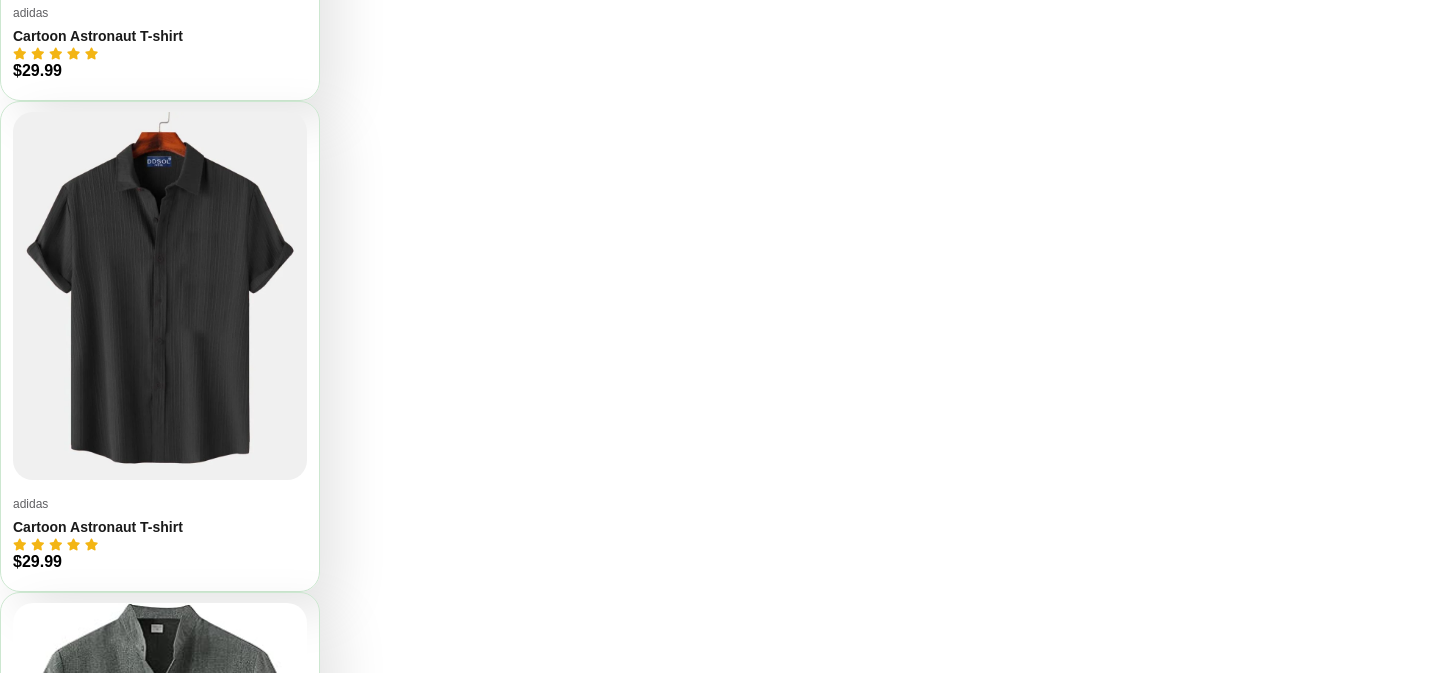
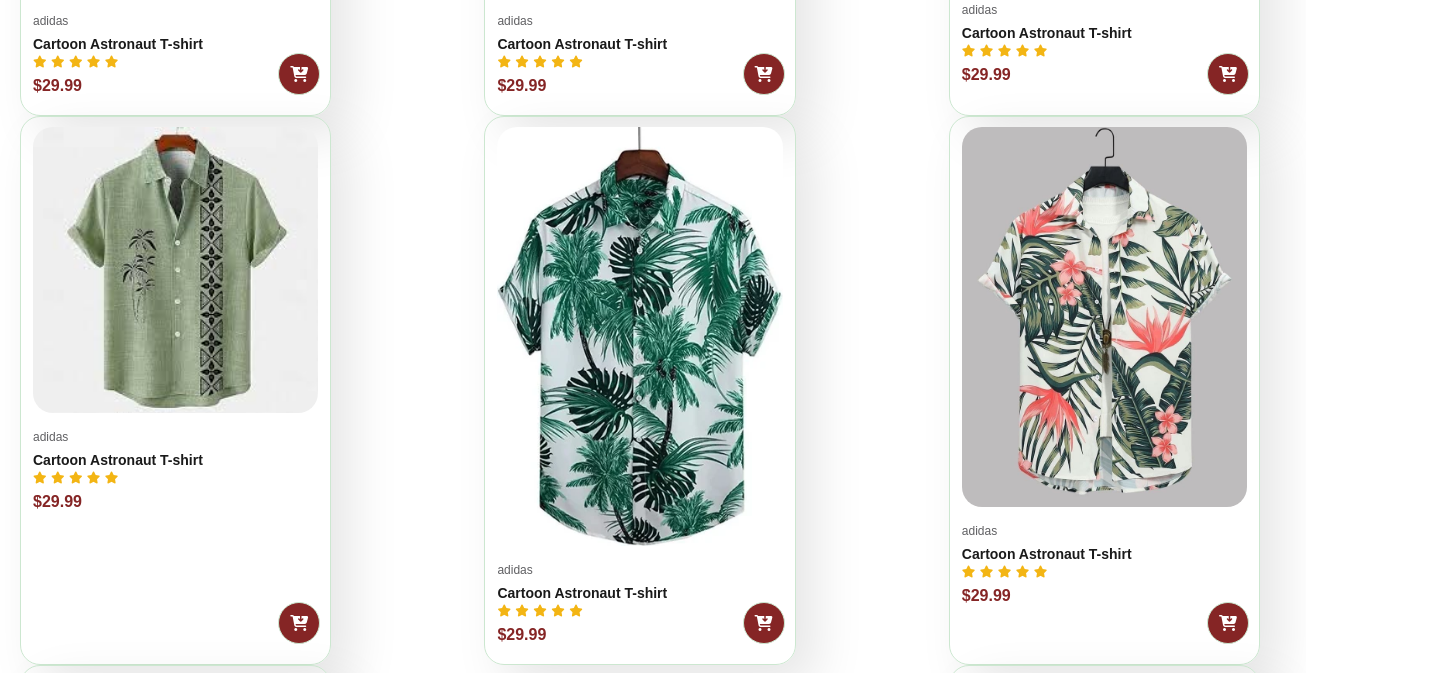
Before and after one commit to hariish-goud/crok-e-commerce-website-, a plain HTML site: page index.html in a window 1280 px wide. Shown: the part 1239-1912 px from the top of the page, 1440 px wide, since content can reach past the window. Drawn offline with Linux system fonts and the light colour scheme.

Commit message:
cart styling

```diff
--- a/index.html
+++ b/index.html
@@ -44,8 +44,8 @@
                         <i class="fas fa-star"></i>
                     </div>
                     <h4>$29.99</h4>
-
                 </div>
+                <a href="cart.html"><i class="fa-solid fa-cart-arrow-down cart"></i></a>
             </div>
             <div class="pro">
                 <img src="img/product/p2.webp" alt="product1">
@@ -61,6 +61,7 @@
                     </div>
                     <h4>$29.99</h4>
                 </div>
+                <a href="cart.html"><i class="fa-solid fa-cart-arrow-down cart"></i></a>
             </div>
             <div class="pro">
                 <img src="img/product/p3.jpg" alt="product1">
@@ -76,6 +77,7 @@
                     </div>
                     <h4>$29.99</h4>
                 </div>
+                <a href="cart.html"><i class="fa-solid fa-cart-arrow-down cart"></i></a>
             </div>
             <div class="pro">
                 <img src="img/product/p4.jpg" alt="product1">
@@ -91,7 +93,7 @@
                     </div>
                     <h4>$29.99</h4>
                 </div>
-                <a href=""></a>
+                <a href="cart.html"><i class="fa-solid fa-cart-arrow-down cart"></i></a>
             </div>
             <div class="pro">
                 <img src="img/product/p5.webp" alt="product1">
@@ -107,6 +109,7 @@
                     </div>
                     <h4>$29.99</h4>
                 </div>
+                <a href="cart.html"><i class="fa-solid fa-cart-arrow-down cart"></i></a>
             </div>
             <div class="pro">
                 <img src="img/product/p6.jpg" alt="product1">
@@ -122,6 +125,7 @@
                     </div>
                     <h4>$29.99</h4>
                 </div>
+                <a href="cart.html"><i class="fa-solid fa-cart-arrow-down cart"></i></a>
             </div>
             <div class="pro">
                 <img src="img/product/p7.jpg" alt="product1">
@@ -137,6 +141,7 @@
                     </div>
                     <h4>$29.99</h4>
                 </div>
+                <a href="cart.html"><i class="fa-solid fa-cart-arrow-down cart"></i></a>
             </div>
             <div class="pro">
                 <img src="img/product/p8.jpg" alt="product1">
@@ -152,6 +157,7 @@
                     </div>
                     <h4>$29.99</h4>
                 </div>
+                <a href="cart.html"><i class="fa-solid fa-cart-arrow-down cart"></i></a>
             </div>
         </div>
     </section>
--- a/style.css
+++ b/style.css
@@ -48,7 +48,7 @@ body{
 #hero{
     background-image: url(img/hero4.png);
     height: 90vh;
-    width: 100%;
+    width: 89.5%;
     background-position: top 25% right 0;
     background-size: cover;
     padding:0 80px;
@@ -80,6 +80,12 @@ body{
 #product1{
     text-align: center;
 }
+#product1 .pro-container{
+    display: flex;
+    justify-content: space-between;
+    flex-wrap: wrap;
+    padding: 20px;
+}
 #product1 .pro{
     width: 23%;
     min-height: 250px;
@@ -88,6 +94,7 @@ body{
     border-radius: 20px;
     cursor: pointer;
     box-shadow: 20px 20px 50px rgba(0,0,0,0.1);
+    position: relative;
 }
 #product1 .pro img{
     width: 100%;
@@ -110,3 +117,21 @@ body{
     font-size: 12px;
     color: rgb(243, 181, 20);
 }
+#product1 .pro .des h4{
+    padding-top: 7px;
+    color: #852525;
+    font-size: 16px;
+    font-weight: 700;
+}
+#product1 .pro .cart{
+    width: 40px;
+    height: 40px;
+    background-color: #852525;
+    line-height: 40px;
+    border-radius: 50%;
+    color: #fff;
+    border: 1px solid #cce7d0;
+    position: absolute;
+    bottom: 20px;
+    right: 10px;
+}
```
